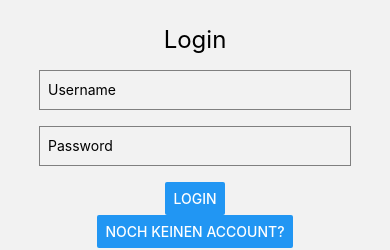
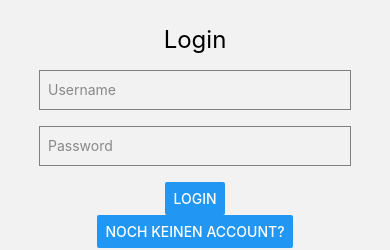
Before and after one commit to 13nico01/DA-VinoVenture, a React Native app in the folder vinoventure_mobile/: screen /Login in a window 390 px wide. Shown: the part 318-568 px from the top of the page. Built offline with nearby package versions, Linux system fonts and the light colour scheme.

Commit message:
placeholder text wird endlich angezeigt

```diff
--- a/vinoventure_mobile/Frontend/Login/Login.jsx
+++ b/vinoventure_mobile/Frontend/Login/Login.jsx
@@ -11,6 +11,7 @@ const Login = ({navigation}) => {
             <TextInput
                 style={styles.input}
                 placeholder="Username"
+                placeholderTextColor = {'#888'}
                 value={username}
                 onChangeText={(text) => setUsername(text)}
             />
@@ -19,6 +20,7 @@ const Login = ({navigation}) => {
                 placeholder="Password"
                 secureTextEntry
                 value={password}
+                placeholderTextColor = {'#888'}
                 onChangeText={(text) => setPassword(text)}
             />
             <Button title="Login"/>
```
